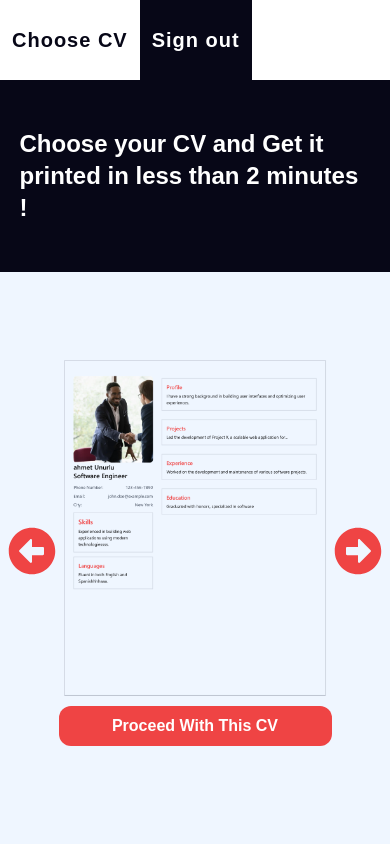
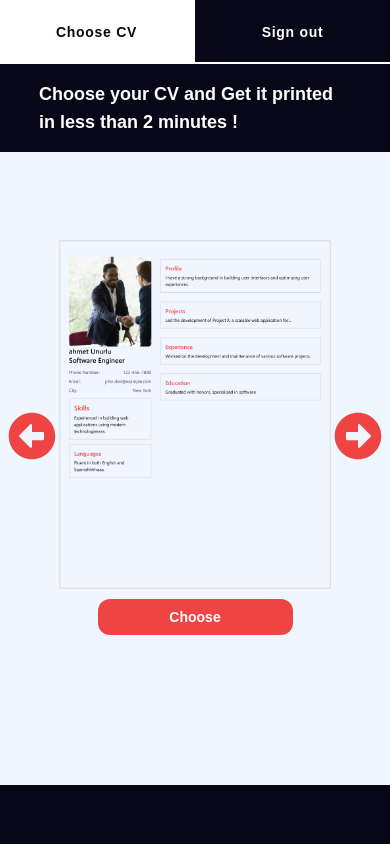
Before and after one commit to emrehere/IneedCV, a Next.js app in the folder frontend/: page /pages/chooseCV in a window 390 px wide. Shown: the top 844 px of the page. Built offline with nearby package versions, Linux system fonts and the light colour scheme; sample sign-in values are in the browser's storage.

Commit message:
mobile adjustments

```diff
--- a/frontend/app/components/NavbarWelcome1.tsx
+++ b/frontend/app/components/NavbarWelcome1.tsx
@@ -33,28 +33,40 @@ function NavbarWelcome() {
   }
 
   return (
-    <div className='bg-white h-20   w-full border-b-2 border-white bg-opacity-90 text-white '>
+    <div className='bg-white h-16 overflow-x-hidden  w-full border-b-2 border-white bg-opacity-90 text-white '>
       {
         !token ? (
-          <div>
+          <div className='flex flex-row'>
         <Link href={'/pages/signin'}>
-            <button className='hover:bg-white hover:bg-opacity-90 hover:text-[#070717]  bg-[#070717] px-6 sm:px-12
-             h-20 font-semibold text-xl sm:border-0 border-r-2 border-white border-opacity-20 tracking-wider'>Sign in</button>
+            <button className='hover:bg-white hover:bg-opacity-90 hover:text-[#070717]
+             bg-[#070717]  h-16 text-sm flex  items-center justify-center w-[50vw]
+             border-r-2 border-white border-opacity-50 font-semibold tracking-wider
+             sm:w-[25vw] sm:text-xl'>Sign in</button>
         </Link>
         <Link href={'/pages/signup'}>
-            <button className='hover:bg-white hover:bg-opacity-90  hover:text-[#070717] bg-[#070717] px-6 sm:px-12
-            h-20 font-semibold text-xl tracking-wider'>Sign up</button>
+            <button className='hover:bg-white hover:bg-opacity-90  hover:text-[#070717]
+             bg-[#070717]   h-16 text-sm flex  items-center justify-center
+             w-[50vw] font-semibold tracking-wider sm:w-[25vw] sm:font-bold  sm:flex-row sm:space-x-2
+             sm:text-xl'>Sign up</button>
         </Link>
       </div>
         ) : (
-          <div>
+          <div className='flex flex-row'>
              <Link href={'/pages/chooseCV'}>
-            <button className='hover:bg-white hover:bg-opacity-90 hover:text-[#070717]  bg-[#070717] px-3 sm:px-12
-             h-20 font-semibold text-xl tracking-wider'>Choose CV</button>
+            <button className='hover:bg-white hover:bg-opacity-90 hover:text-[#070717]
+             bg-[#070717]  h-16 text-sm flex  items-center justify-center w-[50vw]
+             border-r-2 border-white border-opacity-50 font-semibold tracking-wider
+             sm:w-[25vw]  sm:text-xl'>
+               Choose CV
+             </button>
         </Link>
-        <Link href={''}>
-            <button onClick={signOut} className='hover:bg-white hover:bg-opacity-90  hover:text-[#070717] bg-[#070717] px-3 sm:px-12
-             h-20 font-semibold text-xl tracking-wider'>Sign out</button>
+        <Link href={'/'}>
+            <button onClick={signOut} className='hover:bg-white hover:bg-opacity-90  hover:text-[#070717]
+             bg-[#070717]   h-16 text-sm flex flex-col items-center justify-center
+             w-[50vw] font-semibold tracking-wider sm:w-[25vw] sm:font-bold
+             sm:text-xl'>
+               Sign out
+             </button>
         </Link>
           </div>
         )
--- a/frontend/app/components/chooseCVbutton.tsx
+++ b/frontend/app/components/chooseCVbutton.tsx
@@ -10,7 +10,9 @@ function chooseCVbutton({ hrefSend }: Props) {
     return (
         <div>
             <Link href={hrefSend === undefined ? "" : hrefSend}>
-                <button className='bg-red-500 hover:bg-red-600 text-white xl:text-xl md:w-[18vw] sm:w-[22vw] w-[70vw] py-2 mx-2 rounded-xl font-bold'>Proceed With This CV</button>
+                <button className='bg-red-500 hover:bg-red-600 text-white
+                 xl:text-xl md:w-[18vw] sm:w-[22vw] w-[50vw] py-2
+                 mx-2 rounded-xl font-bold text-sm'> Choose </button>
             </Link>
         </div>
     )
--- a/frontend/app/pages/chooseCV/page.tsx
+++ b/frontend/app/pages/chooseCV/page.tsx
@@ -34,7 +34,7 @@ function Page() {
 
   const clickImage = (index: number) => {
     const normalStyle = ""
-    const clickedStyle = "scale-110 mx-16 mb-12 flex"
+    const clickedStyle = "scale-110 mx-20 mb-6 flex"
 
     if (index === 1) {
       setImg1(clickedStyle)
@@ -75,27 +75,31 @@ function Page() {
     <div>
       {
         token && (
-          <div className='bg-[#070717] min-h-screen pb-[10vh] overflow-x-hidden'>
-            <div className='flex justify-center text-2xl sm:text-3xl font-bold my-12 text-white w-[90vw] mx-auto' >
+          <div className='bg-[#070717] min-h-screen  overflow-x-hidden'>
+            <div className='flex justify-center text-lg sm:text-3xl font-bold my-4 sm:my-12
+             text-white sm:w-[90vw] w-[80vw] mx-auto' >
               <p>Choose your CV and Get it printed in less than 2 minutes !</p>
             </div>
-            <div className='w-[100vw] bg-blue-50 sm:h-[90vh] h-[90vh]'>
+            <div className='w-[100vw] bg-blue-50 h-[75vh]  sm:pt-[10vh] sm:h-[30rem] '>
 
-              <div className=' hidden md:flex justify-center mx-auto  pt-[10vh] mt-4 '>
+              <div className=' hidden sm:flex justify-center mx-auto  mt-4 '>
                 <div className='relative'>
-                <Image  width={270} height={270} key={1} onClick={() => clickImage(1)} className={`${img1} object-cover xl:h-[52vh]  h-[30vh] lg:h-[45vh]`} src="/2.webp" alt=" cv 2 " />
+                  <Image width={215} height={300} key={1} onClick={() => clickImage(1)} className={`${img1} object-cover `}
+                    src="/2.webp" alt=" cv 2 " />
                   <div className={img1 === "" ? "hidden" : "flex justify-center "}>
                     <ChooseCVbutton hrefSend="/pages/create2" />
                   </div>
                 </div>
                 <div className='relative'>
-                <Image  width={270} height={270} key={2} onClick={() => clickImage(2)} className={`${img2} object-cover h-[30vh] xl:h-[52vh] lg:h-[45vh] lg:-mt-[2vh]`} src="/1.webp" alt=" cv 1 " />
+                  <Image width={215} height={300} key={2} onClick={() => clickImage(2)} className={`${img2} object-cover `}
+                    src="/1.webp" alt=" cv 1 " />
                   <div className={img2 === "" ? "hidden" : "flex justify-center "}>
                     <ChooseCVbutton hrefSend="/pages/templates" />
                   </div>
                 </div>
                 <div className='relative'>
-                <Image  width={270} height={270} key={3} onClick={() => clickImage(3)} className={`${img3} object-cover xl:h-[52vh]  h-[30vh] lg:h-[45vh]`} src="/3.webp" alt=" cv 3 " />
+                  <Image width={215} height={300} key={3} onClick={() => clickImage(3)} className={`${img3} object-cover `}
+                    src="/3.webp" alt=" cv 3 " />
                   <div className={img3 === "" ? "hidden" : "flex justify-center "}>
                     <ChooseCVbutton hrefSend="/pages/create3" />
                   </div>
@@ -103,30 +107,30 @@ function Page() {
                 </div>
               </div>
 
-              <div className=' md:hidden flex items-center  mx-auto  pt-[10vh] pb-[10vh] bg-blue-50  '>
-                <div  onClick={arrowLeftFunc} className='text-5xl absolute left-2 text-red-500 '>
+              <div className=' sm:hidden flex items-center  mx-auto  pt-[10vh] pb-[10vh] bg-blue-50  '>
+                <div onClick={arrowLeftFunc} className='text-5xl absolute left-2 text-red-500 '>
                   <FaArrowAltCircleLeft />
                 </div>
                 <div className={slideIndex === 1 ? "flex flex-col relative w-full h-full items-center justify-center" : "hidden"}>
-                <Image  width={270} height={270} className=" object-cover" src="/2.webp" alt=" cv 2 " />
+                  <Image width={280} height={400} className=" object-cover" src="/2.webp" alt=" cv 2 " />
                   <div className="flex justify-center">
                     <ChooseCVbutton hrefSend="/pages/create2" />
                   </div>
                 </div>
                 <div className={slideIndex === 2 ? "relative flex flex-col w-full h-full items-center justify-center" : "hidden"} >
-                <Image width={270} height={270} className="object-cover" src="/1.webp" alt=" cv 1 " />
-                  <div  className="flex justify-center mt-4">
+                  <Image width={280} height={400} className="object-cover" src="/1.webp" alt=" cv 1 " />
+                  <div className="flex justify-center mt-4">
                     <ChooseCVbutton hrefSend="/pages/templates" />
                   </div>
                 </div>
                 <div className={slideIndex === 3 ? "relative flex flex-col w-full h-full items-center justify-center" : "hidden"}>
-                <Image width={270} height={270} className="object-cover  " src="/3.webp" alt=" cv 3 " />
-                  <div  className="flex justify-center ">
+                  <Image width={280} height={400} className="object-cover  " src="/3.webp" alt=" cv 3 " />
+                  <div className="flex justify-center ">
                     <ChooseCVbutton hrefSend="/pages/create3" />
                   </div>
                 </div>
                 <div onClick={arrowRightFunc} className='text-5xl flex justify-end w-[90vw] absolute right-2 text-red-500 '>
-                  <FaArrowAltCircleRight  />
+                  <FaArrowAltCircleRight />
                 </div>
 
               </div>
```
